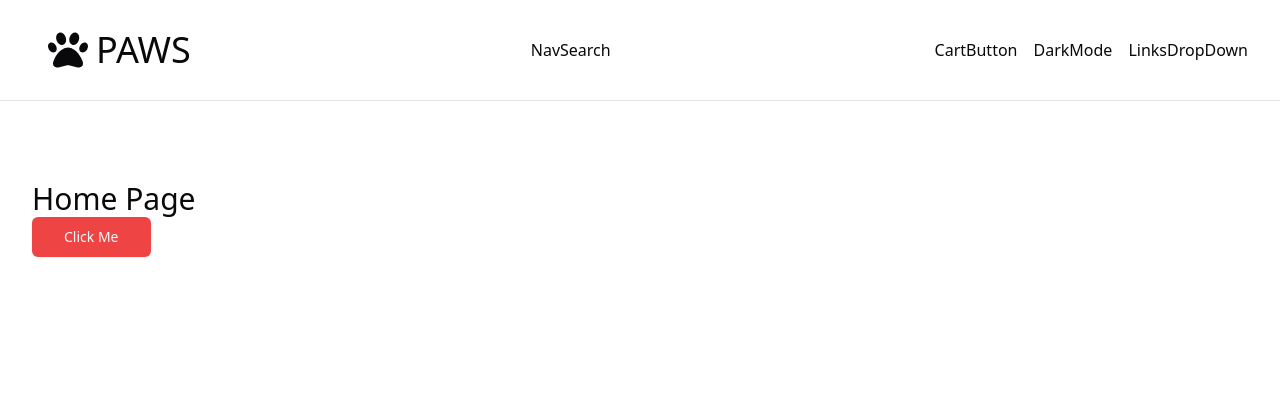
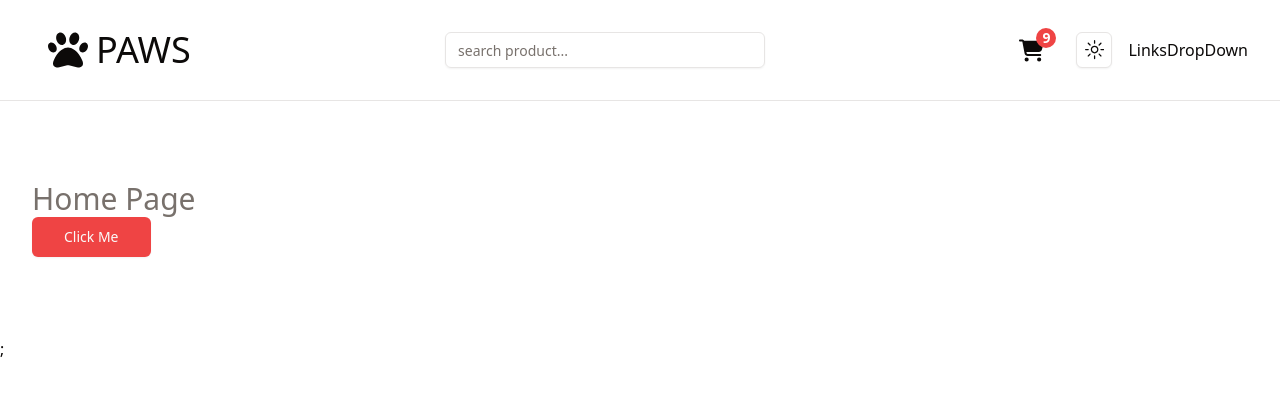
Before and after one commit to eglereact/pet-store, a Next.js app: page / in a window 1280 px wide. Shown: the top 396 px of the page. Built offline with nearby package versions, Linux system fonts and the light colour scheme.

Commit message:
toggle dark mode

```diff
--- a/app/globals.css
+++ b/app/globals.css
@@ -1,59 +1,64 @@
 @tailwind base;
 @tailwind components;
 @tailwind utilities;
+
 @layer base {
   :root {
     --background: 0 0% 100%;
-    --foreground: 240 10% 3.9%;
+    --foreground: 20 14.3% 4.1%;
     --card: 0 0% 100%;
-    --card-foreground: 240 10% 3.9%;
+    --card-foreground: 20 14.3% 4.1%;
     --popover: 0 0% 100%;
-    --popover-foreground: 240 10% 3.9%;
-    --primary: 240 5.9% 10%;
-    --primary-foreground: 0 0% 98%;
-    --secondary: 240 4.8% 95.9%;
-    --secondary-foreground: 240 5.9% 10%;
-    --muted: 240 4.8% 95.9%;
-    --muted-foreground: 240 3.8% 46.1%;
-    --accent: 240 4.8% 95.9%;
-    --accent-foreground: 240 5.9% 10%;
+    --popover-foreground: 20 14.3% 4.1%;
+    --primary: 24.6 95% 53.1%;
+    --primary-foreground: 60 9.1% 97.8%;
+    --secondary: 60 4.8% 95.9%;
+    --secondary-foreground: 24 9.8% 10%;
+    --muted: 60 4.8% 95.9%;
+    --muted-foreground: 25 5.3% 44.7%;
+    --accent: 60 4.8% 95.9%;
+    --accent-foreground: 24 9.8% 10%;
     --destructive: 0 84.2% 60.2%;
-    --destructive-foreground: 0 0% 98%;
-    --border: 240 5.9% 90%;
-    --input: 240 5.9% 90%;
-    --ring: 240 10% 3.9%;
+    --destructive-foreground: 60 9.1% 97.8%;
+    --border: 20 5.9% 90%;
+    --input: 20 5.9% 90%;
+    --ring: 24.6 95% 53.1%;
+    --radius: 0.5rem;
     --chart-1: 12 76% 61%;
     --chart-2: 173 58% 39%;
     --chart-3: 197 37% 24%;
     --chart-4: 43 74% 66%;
     --chart-5: 27 87% 67%;
-    --radius: 0.5rem}
+  }
+
   .dark {
-    --background: 240 10% 3.9%;
-    --foreground: 0 0% 98%;
-    --card: 240 10% 3.9%;
-    --card-foreground: 0 0% 98%;
-    --popover: 240 10% 3.9%;
-    --popover-foreground: 0 0% 98%;
-    --primary: 0 0% 98%;
-    --primary-foreground: 240 5.9% 10%;
-    --secondary: 240 3.7% 15.9%;
-    --secondary-foreground: 0 0% 98%;
-    --muted: 240 3.7% 15.9%;
-    --muted-foreground: 240 5% 64.9%;
-    --accent: 240 3.7% 15.9%;
-    --accent-foreground: 0 0% 98%;
-    --destructive: 0 62.8% 30.6%;
-    --destructive-foreground: 0 0% 98%;
-    --border: 240 3.7% 15.9%;
-    --input: 240 3.7% 15.9%;
-    --ring: 240 4.9% 83.9%;
+    --background: 20 14.3% 4.1%;
+    --foreground: 60 9.1% 97.8%;
+    --card: 20 14.3% 4.1%;
+    --card-foreground: 60 9.1% 97.8%;
+    --popover: 20 14.3% 4.1%;
+    --popover-foreground: 60 9.1% 97.8%;
+    --primary: 20.5 90.2% 48.2%;
+    --primary-foreground: 60 9.1% 97.8%;
+    --secondary: 12 6.5% 15.1%;
+    --secondary-foreground: 60 9.1% 97.8%;
+    --muted: 12 6.5% 15.1%;
+    --muted-foreground: 24 5.4% 63.9%;
+    --accent: 12 6.5% 15.1%;
+    --accent-foreground: 60 9.1% 97.8%;
+    --destructive: 0 72.2% 50.6%;
+    --destructive-foreground: 60 9.1% 97.8%;
+    --border: 12 6.5% 15.1%;
+    --input: 12 6.5% 15.1%;
+    --ring: 20.5 90.2% 48.2%;
     --chart-1: 220 70% 50%;
     --chart-2: 160 60% 45%;
     --chart-3: 30 80% 55%;
     --chart-4: 280 65% 60%;
-    --chart-5: 340 75% 55%}
+    --chart-5: 340 75% 55%;
+  }
 }
+
 @layer base {
   * {
     @apply border-border;
--- a/app/layout.tsx
+++ b/app/layout.tsx
@@ -3,6 +3,7 @@
 import "./globals.css";
 import Navbar from "@/components/navbar/Navbar";
 import Container from "@/components/global/Container";
+import Providers from "./providers";
 
 const geistSans = localFont({
   src: "./fonts/GeistVF.woff",
@@ -26,12 +27,14 @@
   children: React.ReactNode;
 }>) {
   return (
-    <html lang="en">
+    <html lang="en" suppressHydrationWarning>
       <body
         className={`${geistSans.variable} ${geistMono.variable} antialiased`}
       >
-        <Navbar />
-        <Container className="py-20">{children}</Container>
+        <Providers>
+          <Navbar />
+          <Container className="py-20">{children}</Container>
+        </Providers>
       </body>
     </html>
   );
--- a/app/page.tsx
+++ b/app/page.tsx
@@ -3,7 +3,7 @@
 const HomePage = () => {
   return (
     <div>
-      <h1 className="text-3xl">Home Page</h1>
+      <h1 className="text-3xl text-muted-foreground">Home Page</h1>
       <Button variant="destructive" size="lg" className="capitalize">
         click me
       </Button>
--- /dev/null
+++ b/app/providers.tsx
@@ -0,0 +1,20 @@
+"use client";
+
+import { ThemeProvider } from "./theme-provider";
+
+const Providers = ({ children }: { children: React.ReactNode }) => {
+  return (
+    <>
+      <ThemeProvider
+        attribute="class"
+        defaultTheme="system"
+        enableSystem
+        disableTransitionOnChange
+      >
+        {children}
+      </ThemeProvider>
+      ;
+    </>
+  );
+};
+export default Providers;
--- /dev/null
+++ b/app/theme-provider.tsx
@@ -0,0 +1,9 @@
+"use client";
+
+import * as React from "react";
+import { ThemeProvider as NextThemesProvider } from "next-themes";
+import { type ThemeProviderProps } from "next-themes/dist/types";
+
+export function ThemeProvider({ children, ...props }: ThemeProviderProps) {
+  return <NextThemesProvider {...props}>{children}</NextThemesProvider>;
+}
--- a/components/navbar/CartButton.tsx
+++ b/components/navbar/CartButton.tsx
@@ -1,4 +1,21 @@
+import Link from "next/link";
+import { Button } from "../ui/button";
+import { FaCartShopping } from "react-icons/fa6";
+
 const CartButton = () => {
-  return <div>CartButton</div>;
+  return (
+    <Button
+      asChild
+      variant="ghost"
+      className="flex justify-center items-center relative hover:bg-transparent hover:text-red-500"
+    >
+      <Link href="/cart">
+        <FaCartShopping size={25} />
+        <span className="absolute -top-1 right-1 bg-red-500 flex font-bold text-white rounded-full h-5 w-5 items-center justify-center text-sm">
+          9
+        </span>
+      </Link>
+    </Button>
+  );
 };
 export default CartButton;
--- a/components/navbar/DarkMode.tsx
+++ b/components/navbar/DarkMode.tsx
@@ -1,4 +1,40 @@
-const DarkMode = () => {
-  return <div>DarkMode</div>;
-};
-export default DarkMode;
+"use client";
+
+import * as React from "react";
+import { MoonIcon, SunIcon } from "@radix-ui/react-icons";
+import { useTheme } from "next-themes";
+
+import { Button } from "@/components/ui/button";
+import {
+  DropdownMenu,
+  DropdownMenuContent,
+  DropdownMenuItem,
+  DropdownMenuTrigger,
+} from "@/components/ui/dropdown-menu";
+
+export default function ModeToggle() {
+  const { setTheme } = useTheme();
+
+  return (
+    <DropdownMenu>
+      <DropdownMenuTrigger asChild>
+        <Button variant="outline" size="icon">
+          <SunIcon className="h-[1.2rem] w-[1.2rem] rotate-0 scale-100 transition-all dark:-rotate-90 dark:scale-0" />
+          <MoonIcon className="absolute h-[1.2rem] w-[1.2rem] rotate-90 scale-0 transition-all dark:rotate-0 dark:scale-100" />
+          <span className="sr-only">Toggle theme</span>
+        </Button>
+      </DropdownMenuTrigger>
+      <DropdownMenuContent align="end">
+        <DropdownMenuItem onClick={() => setTheme("light")}>
+          Light
+        </DropdownMenuItem>
+        <DropdownMenuItem onClick={() => setTheme("dark")}>
+          Dark
+        </DropdownMenuItem>
+        <DropdownMenuItem onClick={() => setTheme("system")}>
+          System
+        </DropdownMenuItem>
+      </DropdownMenuContent>
+    </DropdownMenu>
+  );
+}
--- a/components/navbar/NavSearch.tsx
+++ b/components/navbar/NavSearch.tsx
@@ -1,4 +1,12 @@
+import { Input } from "../ui/input";
+
 const NavSearch = () => {
-  return <div>NavSearch</div>;
+  return (
+    <Input
+      type="search"
+      placeholder="search product..."
+      className="max-w-xs dark:bg-muted"
+    />
+  );
 };
 export default NavSearch;
--- a/package.json
+++ b/package.json
@@ -23,6 +23,7 @@
     "embla-carousel-react": "^8.3.0",
     "lucide-react": "^0.451.0",
     "next": "14.2.14",
+    "next-themes": "^0.3.0",
     "react": "^18",
     "react-dom": "^18",
     "react-icons": "^5.3.0",
```
Also changed, not shown: 1 other file (tests, documents, lock files or other folders).
